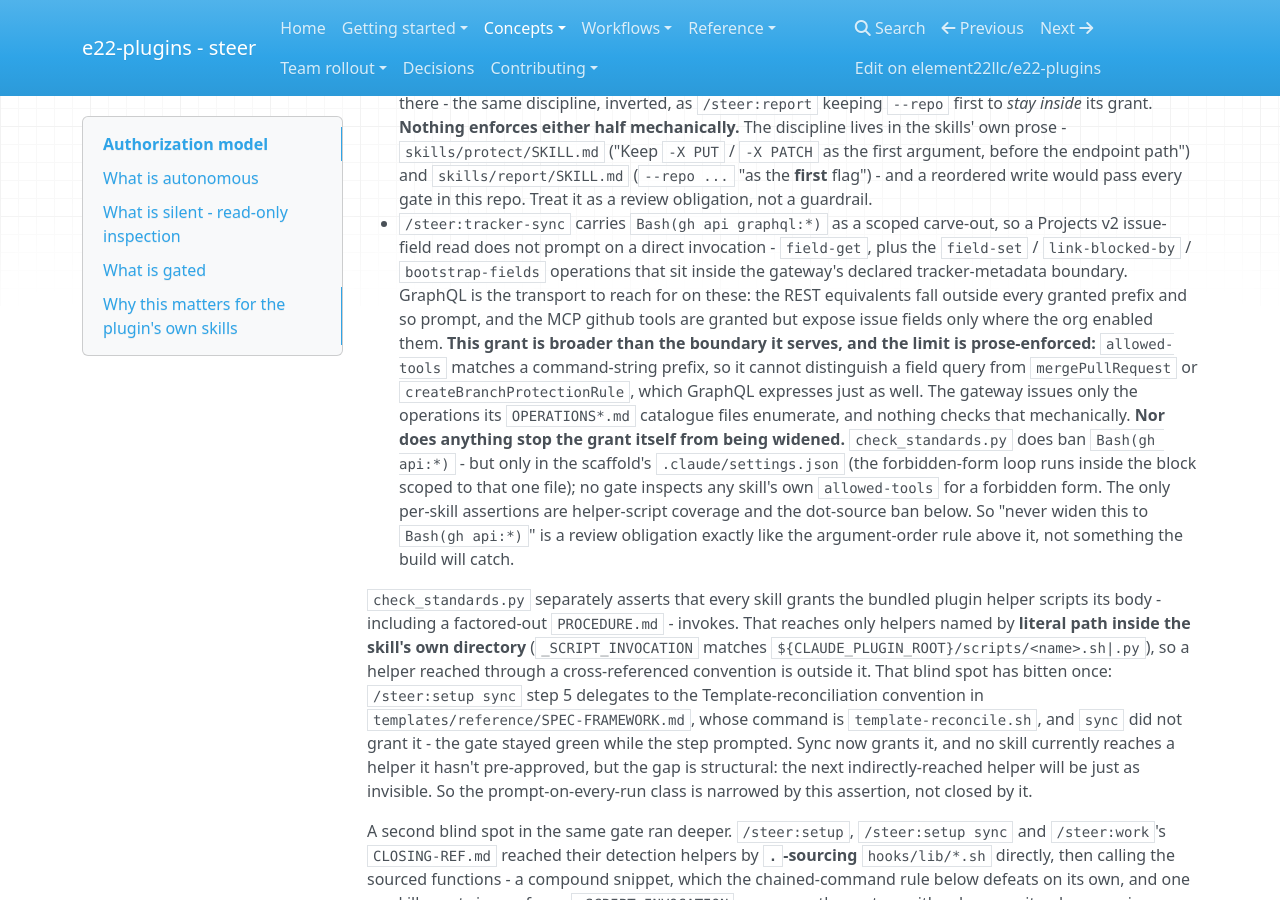
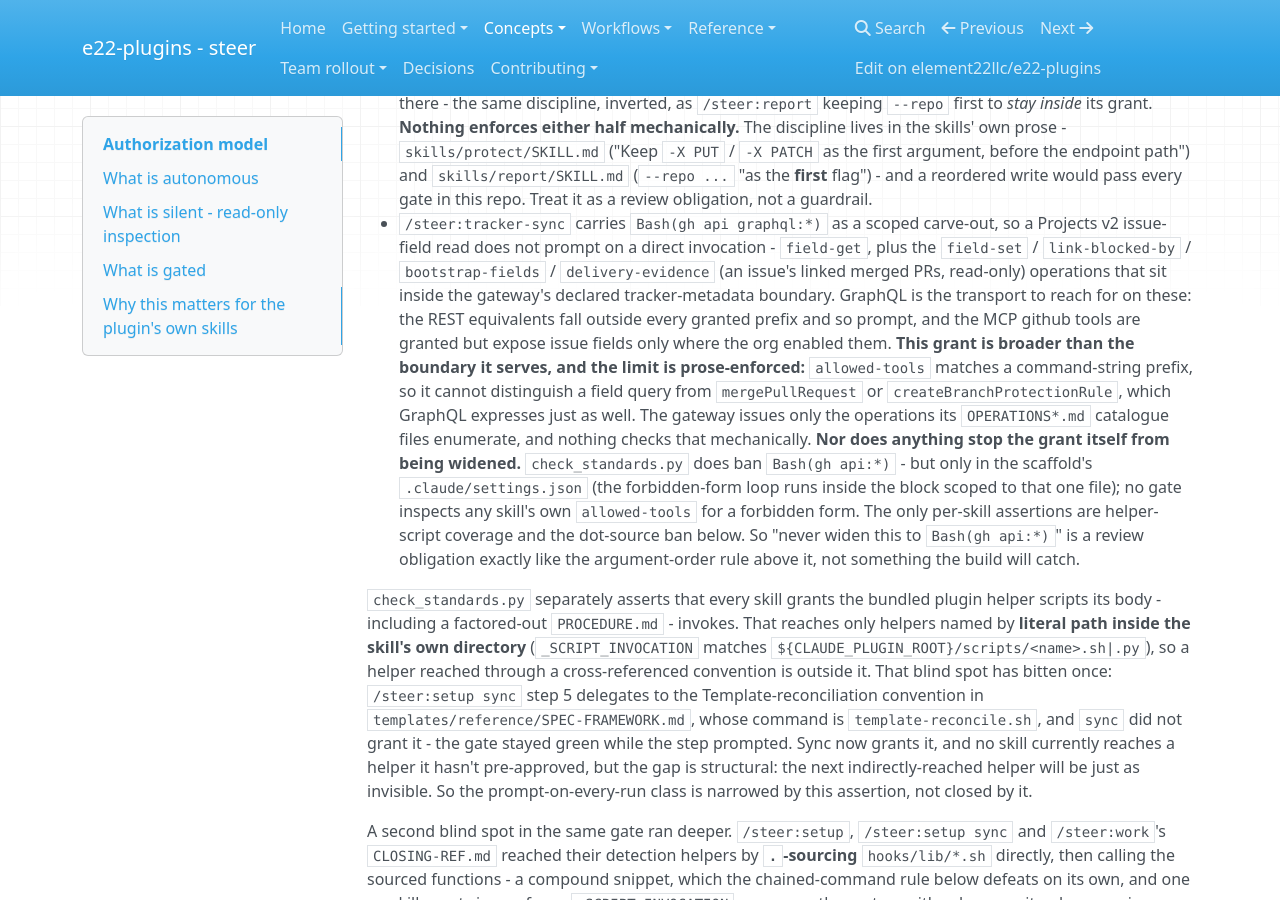
Before and after one commit to element22llc/e22-plugins, an MkDocs documentation site: the page built from docs/concepts/authorization-model.md, in a window 1280 px wide and 900 px high, scrolled down 4236 px. Built offline with MkDocs 1.6.1, drawn with Linux system fonts in a browser that asks for light colours; nearby versions of some CDN libraries.

```diff
--- a/docs/concepts/authorization-model.md
+++ b/docs/concepts/authorization-model.md
@@ -223,7 +223,8 @@ narrow slice**, each for a different transport:
   this repo. Treat it as a review obligation, not a guardrail.
 - `/steer:tracker-sync` carries `Bash(gh api graphql:*)` as a scoped carve-out, so a
   Projects v2 issue-field read does not prompt on a direct invocation - `field-get`,
-  plus the `field-set` / `link-blocked-by` / `bootstrap-fields` operations that sit
+  plus the `field-set` / `link-blocked-by` / `bootstrap-fields` / `delivery-evidence`
+  (an issue's linked merged PRs, read-only) operations that sit
   inside the gateway's declared tracker-metadata boundary. GraphQL is the transport to
   reach for on these: the REST equivalents fall outside every granted prefix and so
   prompt, and the MCP github tools are granted but expose issue fields only where the org
```
Also changed, not shown: docs/concepts/product-spine.md (+2 -1 lines), docs/reference/skills.md (+1 -1 lines), docs/workflows/issues.md (+1 -1 lines).
